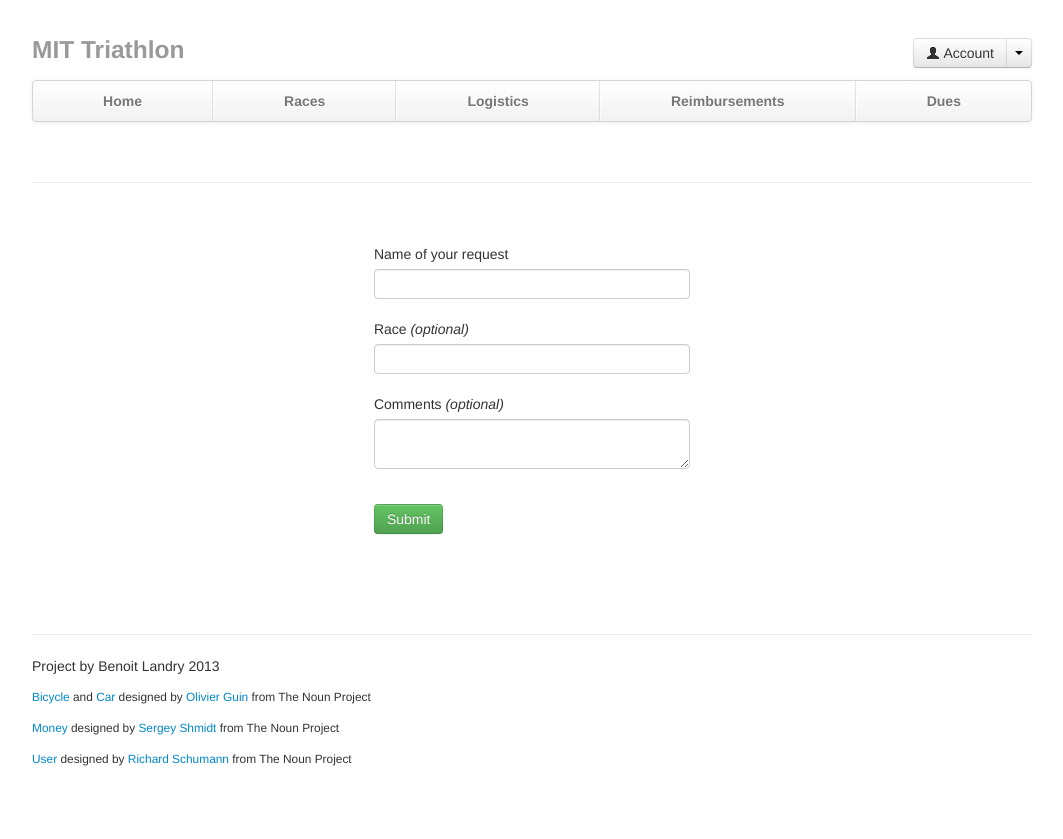
After one commit to blandry/club-manager, a Flask app: page /new-reimbursement in a window 1280 px wide. The commit adds this page. Shown: the whole page, without its empty margins (108-1171 px from the left). Run offline with Flask 2, Linux system fonts and the light colour scheme; the visitor is signed in with stand-in values (Sample User, id 1); data comes from the database, SQL or seed files in the repository; parts of the project's set-up code (start-up, migrations or seed data) failed here and were passed over; some libraries are stand-ins or nearby versions.

Commit message:
some of the reimbursement stuff

```diff
--- a/application.py
+++ b/application.py
@@ -18,7 +18,7 @@
 from flask.ext.admin import Admin, BaseView, expose
 from flask.ext.admin.model import BaseModelView
 from flask.ext.admin.contrib.sqlamodel import ModelView
-from forms import RegistrationForm, ChangePasswordForm, LoginForm, AdminRaceForm, AdminTagForm, AdminUserForm, AdminUserTypeForm
+from forms import RegistrationForm, ChangePasswordForm, LoginForm, AdminRaceForm, AdminTagForm, AdminUserForm, AdminUserTypeForm, ReimbursementRequestForm, ReimbursementItemForm
 
 # # # # #
 
@@ -48,7 +48,6 @@
     PENDING = "Pending"
     PROCESSED ="Processed"
     INVALID = "Invalid"
-    DEFAULT = PENDING
 
 admin = Admin(app, name="Club Manager Admin")
 
@@ -308,6 +307,7 @@
 class ReimbursementRequest(db.Model):
 
     id = db.Column(db.Integer, primary_key=True)
+    name = db.Column(db.String)
     user_id = db.Column(db.Integer, db.ForeignKey('user.id'))
     user = db.relationship('User',  backref=db.backref('reimbursement_requests', lazy='dynamic'))
     race_id = db.Column(db.Integer, db.ForeignKey('race.id'))
@@ -315,14 +315,16 @@
     status = db.Column(db.String(120))
     comments = db.Column(db.Text)
 
-    def __init__(self, user, race, status=ReimbursementRequestStatus.DEFAULT, comments=""):
+    def __init__(self, name, user, race=None, status=ReimbursementRequestStatus.PENDING, comments=""):
+        self.name = name
         self.user = user
-        self.race = race
+        if race:
+            self.race = race
         self.status = status
         self.comments = comments
 
     def __repr__(self):
-        return "Reimbursement %s %s" % (str(self.race), str(self.user))
+        return self.name
 
 class ReimbursementItem(db.Model):
 
@@ -491,6 +493,37 @@
     requests = current_user.reimbursement_requests.all()
     return render_template("reimbursements.html", active_page='reimbursements', requests=requests)
 
+@app.route("/new-reimbursement", methods=["GET", "POST"])
+@login_required
+def new_reimbursement():
+    form = ReimbursementRequestForm()
+    if form.validate_on_submit():
+        reimbursement = ReimbursementRequest(form.name.data, current_user, form.race.data, ReimbursementRequestStatus.PENDING, form.comments.data)
+        db.session.add(reimbursement)
+        db.session.commit()
+        return redirect(url_for('reimbursements'))
+    form.race.query_factory=lambda:Race.query.all()
+    return render_template("new_reimbursement.html", active_page='none', form=form)
+
+@app.route("/new-reimbursement-item", methods=["GET", "POST"])
+@login_required
+def new_reimbursement_item():
+    form = ReimbursementItemForm()
+    if form.validate_on_submit():
+        # make a field request-id in the form that is required and make the template fill it up when generating
+        requestid = request.args.get('requestid')
+        if not requestid:
+            abort(400)
+        reimbursement = ReimbursementRequest.query.get(int(requestid))
+        if reimbursement.user != current_user:
+            abort(401)
+        receipt = receipts.save(form.receipt.data)
+        item = ReimbursementItem(reimbursement, form.reason.data, form.amount.data, receipt)
+        db.session.add(item)
+        db.session.commit()
+        return redirect(url_for('reimbursements'))
+    return render_template('new_reimbursement_item.html', active_page='none', form=form)
+
 @app.route("/dues", methods=["GET"])
 @login_required
 def dues():
--- a/forms.py
+++ b/forms.py
@@ -1,6 +1,7 @@
-from flask.ext.wtf import Form, TextField, PasswordField, FileField, validators, TextAreaField, DateField, SelectMultipleField, BooleanField
+from flask.ext.wtf import Form, TextField, PasswordField, FileField, validators, TextAreaField, DateField, SelectMultipleField, BooleanField, file_required
+from flask.ext.wtf.html5 import DecimalField
 from flask.ext.admin.form import DatePickerWidget
-from flask.ext.admin.contrib.sqlamodel.fields import QuerySelectMultipleField
+from flask.ext.admin.contrib.sqlamodel.fields import QuerySelectMultipleField, QuerySelectField
 
 class RegistrationForm(Form):
     email = TextField('Email Address', [validators.Required(),
@@ -29,6 +30,16 @@
     password = PasswordField('Password', [validators.Required(),
                                           validators.Length(max=30)])
 
+class ReimbursementRequestForm(Form):
+    name = TextField('Name', [validators.Required()])
+    race = QuerySelectField('Race', [validators.Optional()], allow_blank=True)
+    comments = TextAreaField('Comments')
+
+class ReimbursementItemForm(Form):
+    reason = TextField('Reason', [validators.Required()])
+    amount = DecimalField(label='Amount', validators=[validators.Required()])
+    receipt = FileField('Receipt PDF', [file_required('A receipt is required.')])
+
 class AdminRaceForm(Form):
     name = TextField('Name', [validators.Required()])
     description = TextAreaField('Description')
--- a/static/css/styles.css
+++ b/static/css/styles.css
@@ -34,3 +34,6 @@
 
 .title-box { position: relative; }
 .title-box-right { position: absolute; right: 0px; top: 8px; }
+
+#new-reimbursement-btn { margin-top: 15px; }
+#new-reimbursement-item-btn { margin-top: 15px; }
--- a/templates/base.html
+++ b/templates/base.html
@@ -73,5 +73,11 @@
     </div> <!-- /container -->
     <script src="static/js/jquery.js"></script>
     <script src="static/js/bootstrap.js"></script>
+    <script>
+      $(document).ready(function() {
+      $('#request-name').popover({'trigger':'focus', 'content':'Name your reimbursement request for your own personal use. For example <em>Season Opener 2013</em>.', 'html':true});
+      $('#item-reason').popover({'trigger':'focus', 'content':'The actual thing you paid for like <em>race registration</em>.', 'html':true});
+      });
+    </script>
   </body>
 </html>
--- /dev/null
+++ b/templates/new_reimbursement.html
@@ -0,0 +1,25 @@
+{% extends "base.html" %}
+
+{% block content %}
+<hr>
+<form action="" method="POST">
+  {{ form.hidden_tag() }}
+  <div class="container">
+    <div class="row-fluid">
+      <div class="span4">
+      </div>
+      <div class="span4">
+	<label>Name of your request</label>
+	{{ forms.input(form.name, class="span12", id="request-name") }}
+	<label>Race <em>(optional)</em></label>
+	{{ forms.input(form.race, class="span12") }}
+	<label>Comments <em>(optional)</em></label>
+        {{ forms.input(form.comments, class="span12") }}
+	<button id="new-reimbursement-btn" class="btn btn-success pull-left" type="submit">Submit</button>
+      </div>
+      <div class="span4">
+      </div>
+    </div>
+  </div>
+</form>
+{% endblock %}
--- a/templates/reimbursements.html
+++ b/templates/reimbursements.html
@@ -1,8 +1,10 @@
 {% extends "base.html" %}
 
 {% block content %}
-<hr>
 <div class="container">
+  <div class="well">
+    <a href="{{ url_for('new_reimbursement') }}"><button class="btn btn-success"><i class="icon-plus-sign icon-white"></i> New reimbursement request</button></a>
+  </div>
 
 </div>
 {% endblock %}
```
Also changed, not shown: templates/new_reimbursement_item.html (added, +25 -0 lines).
